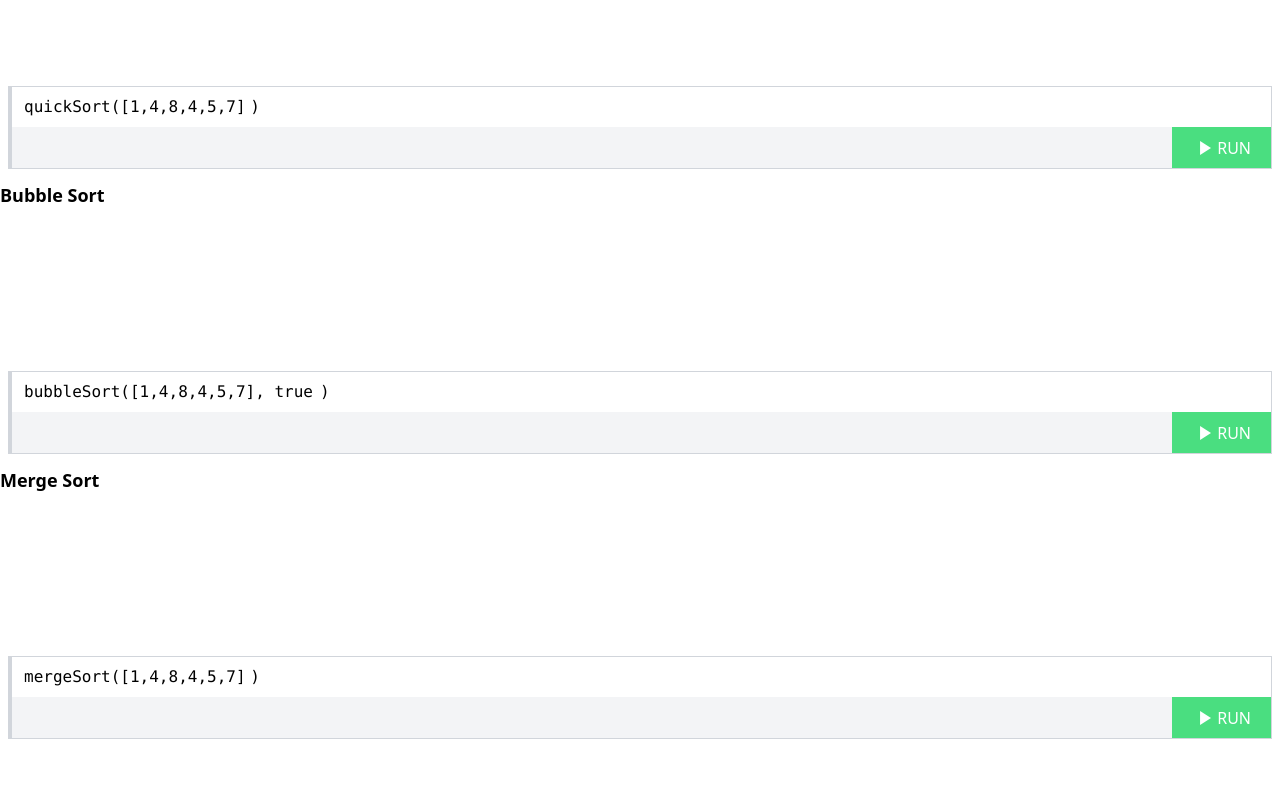
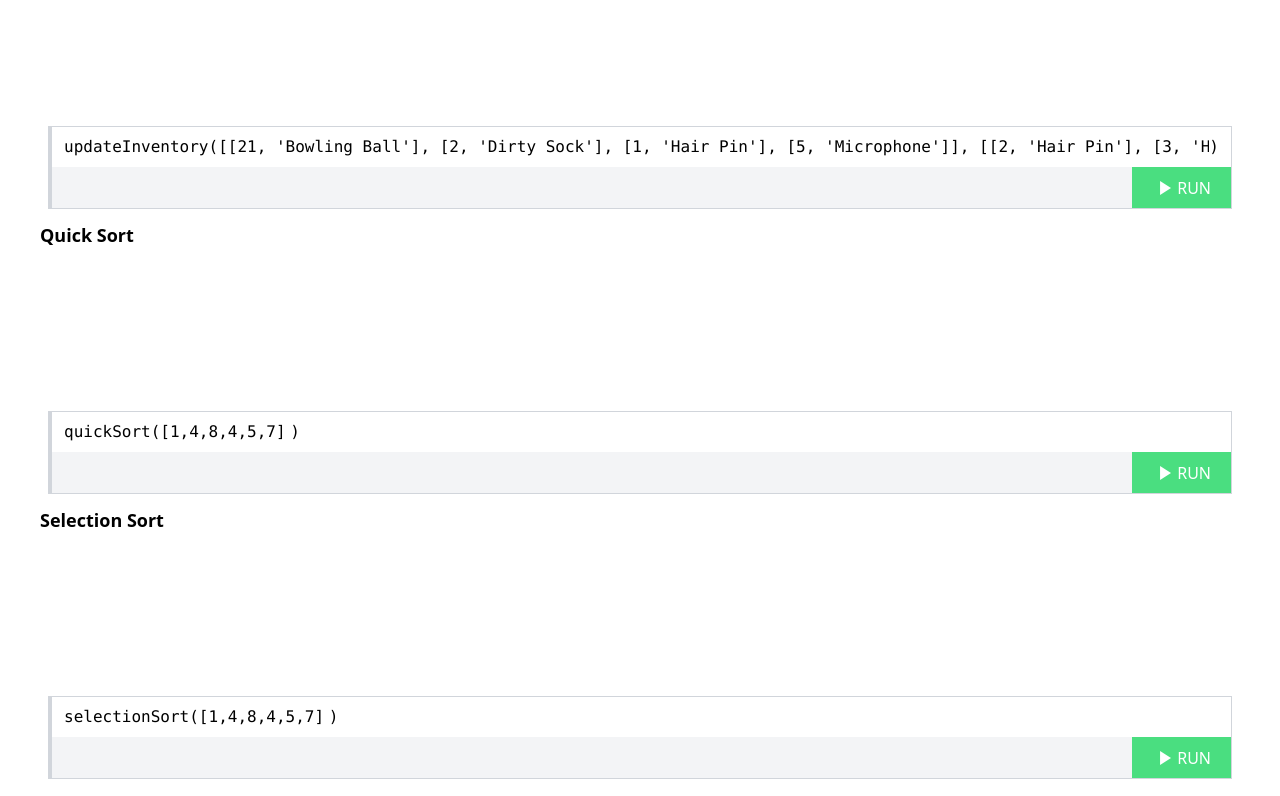
Before and after one commit to rachmanzz/codetest, a React app in the folder typescript/: page / in a window 1280 px wide. Shown: the part 260-1056 px from the top of the page. Built offline with nearby package versions, Linux system fonts and the light colour scheme.

Commit message:
fix: Add new code test

```diff
--- a/typescript/src/App.tsx
+++ b/typescript/src/App.tsx
@@ -6,10 +6,12 @@ import CodeRunner from "./CodeRunner";
 import bubbleSort from "../bubble-sort";
 import mergeSort from "../merge-sort";
 import quickSort from "../quick-sort";
+import selectionSort from "../selection-sort";
+import updateInventory, { inventoryType } from "../inventory-update";
 const App = () =>{
     return (
 
-        <div className="container mx-auto pb-10">
+        <div className="container mx-auto px-10  py-10">
             <div className="flex flex-col">
                 <h1 className=" text-2xl text-center font-bold">Typescipt Algorithms</h1>
                 <p className="text-center my-5">
@@ -21,15 +23,25 @@ const App = () =>{
                     <a className="p-2 bg-blue-400 rounded text-white outline-none focus:outline-none hover:bg-green-300" href="https://github.com/rachmanzz/codetest/tarball/main" target="_blank">Download .tar.gz</a>
                 </div>
             </div>
+            <h2 className="text-lg font-bold my-3">Update Inventory</h2>
+            <GistFrame id="54933b7acf935622b1f651b7fbd17cac" />
+            <div>
+                <CodeRunner defValue="[[21, 'Bowling Ball'], [2, 'Dirty Sock'], [1, 'Hair Pin'], [5, 'Microphone']], [[2, 'Hair Pin'], [3, 'Half-Eaten Apple'], [67, 'Bowling Ball'], [7, 'Toothpaste']]" text={(input) => (<React.Fragment>updateInventory({input})</React.Fragment>)} run={(inventory: inventoryType[], newItems: inventoryType[]) => updateInventory(inventory, newItems)}/>
+            </div>
             <h2 className="text-lg font-bold my-3">Quick Sort</h2>
             <GistFrame id="994c23f9d1907eb214ced5628c90b5c4" />
             <div>
                 <CodeRunner defValue="[1,4,8,4,5,7]" text={(input) => (<React.Fragment>quickSort({input})</React.Fragment>)} pattern={/(^$)|^\[$|^\[[\d,]+$|^\[[\d,\s]+\]$|^\[[\d,\s]+\]$/} run={(item: number[]) => quickSort(item)}/>
             </div>
+            <h2 className="text-lg font-bold my-3">Selection Sort</h2>
+            <GistFrame id="58890e165318d08ff35dce3cdcae9e93" />
+            <div>
+                <CodeRunner defValue="[1,4,8,4,5,7]" text={(input) => (<React.Fragment>selectionSort({input})</React.Fragment>)} pattern={/(^$)|^\[$|^\[[\d,]+$|^\[[\d,\s]+\]$|^\[[\d,\s]+\]$/} run={(item: number[]) => selectionSort(item)}/>
+            </div>
             <h2 className="text-lg font-bold my-3">Bubble Sort</h2>
             <GistFrame id="bcb2fe5098943ee5de976b5cdf0afb41" />
             <div>
-                <CodeRunner defValue="[1,4,8,4,5,7], true" text={(input) => (<React.Fragment>bubbleSort({input})</React.Fragment>)} pattern={/(^$)|^\[$|^\[[\d,]+$|^\[[\d,\s]+\]$|^\[[\d,\s]+\](,|,\s{0,1}|,\s{0,1}(t|tr|tru|true|f|fa|fal|fals|false))$/} run={(item: number[], inverse?: boolean) => bubbleSort(item, inverse)}/>
+                <CodeRunner defValue="[1,4,8,4,5,7]" text={(input) => (<React.Fragment>bubbleSort({input})</React.Fragment>)} pattern={/(^$)|^\[$|^\[[\d,]+$|^\[[\d,\s]+\]$|^\[[\d,\s]+\](,|,\s{0,1}|,\s{0,1}(t|tr|tru|true|f|fa|fal|fals|false))$/} run={(item: number[], inverse?: boolean) => bubbleSort(item, inverse)}/>
             </div>
             <h2 className="text-lg font-bold my-3">Merge Sort</h2>
             <GistFrame id="2caff9455aaf81f13ff5c186ddf6effa" />
```
